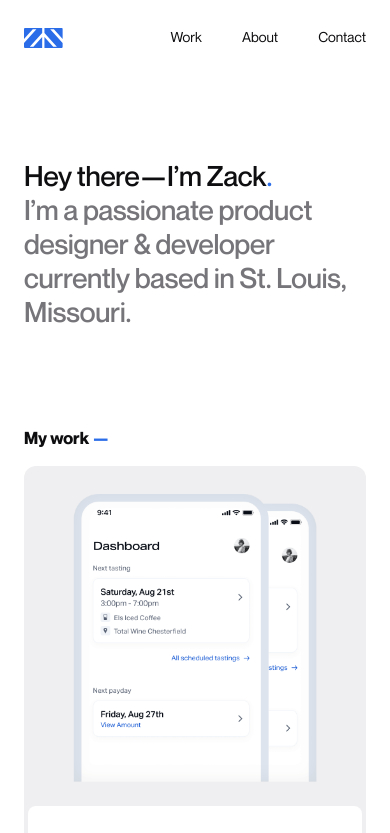
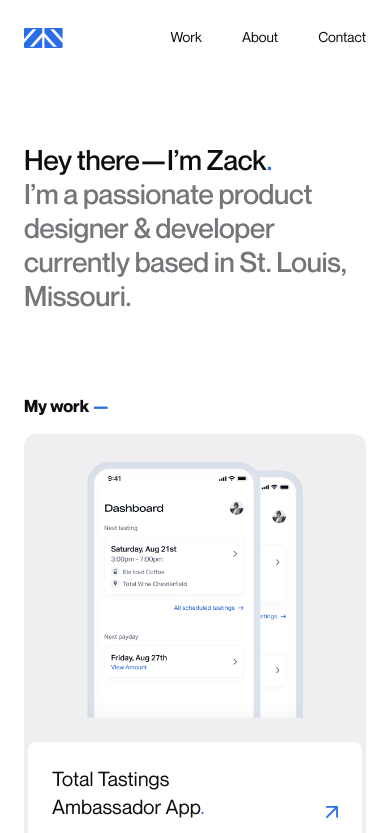
Before and after one commit to ztschwartz/next-portfolio, a Next.js app: page / in a window 390 px wide. Shown: the top 833 px of the page. Built offline with nearby package versions, Linux system fonts and the light colour scheme.

Commit message:
layout changes

```diff
--- a/styles/Home.module.css
+++ b/styles/Home.module.css
@@ -75,7 +75,7 @@
 @media(max-width: 640px){
 
   .showcase{
-      padding: 10rem 0 5rem 0;
+      padding: 9rem 0 4rem 0;
   }
 
   .showcaseHealineName{
--- a/styles/components/CaseStudyCard.module.css
+++ b/styles/components/CaseStudyCard.module.css
@@ -74,7 +74,7 @@
 
 @media (max-width: 758px){
     .caseStudyCard{
-        height: 28rem;
+        height: 26rem;
     }
 
     .cardImgSection{
```
